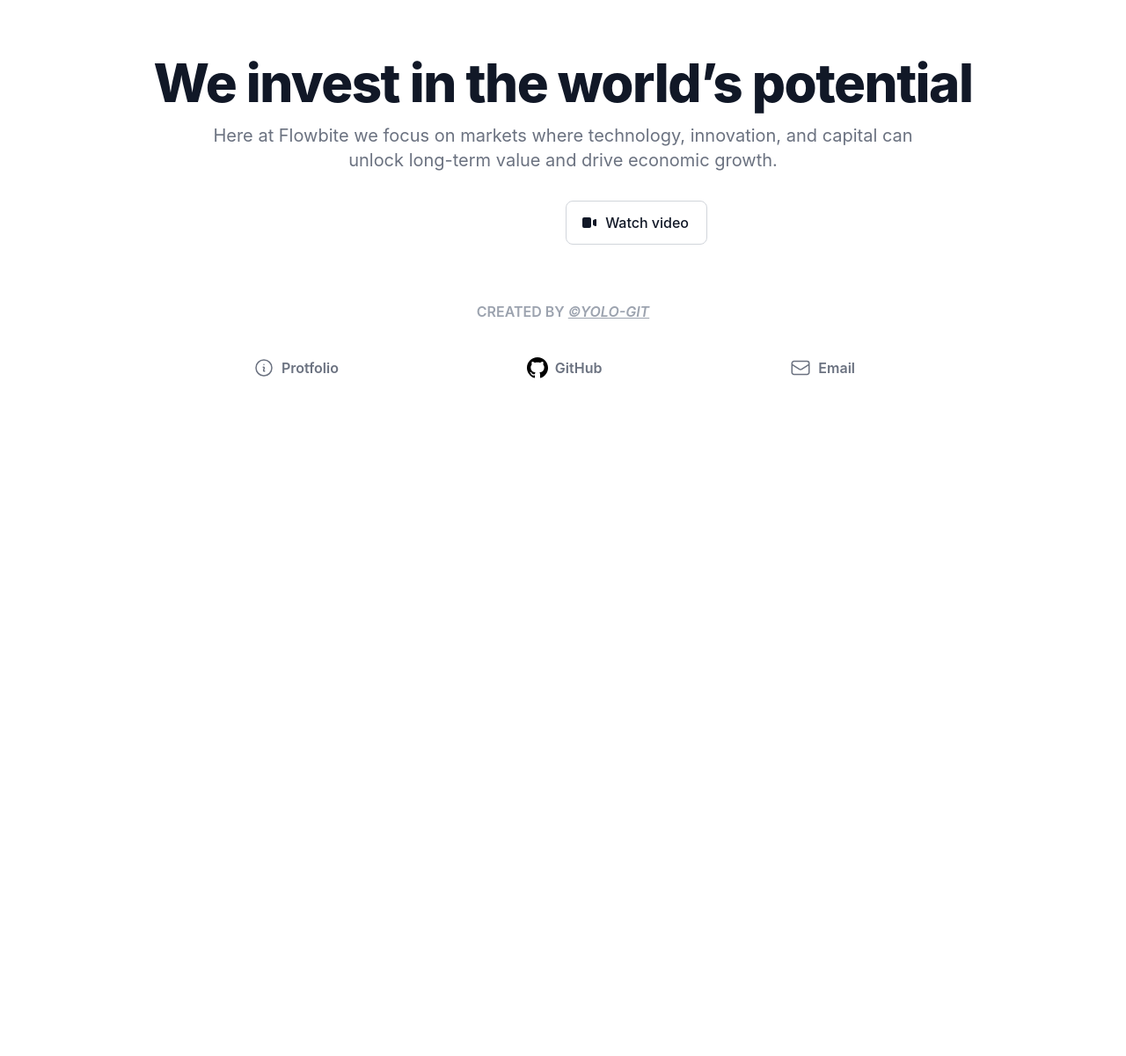
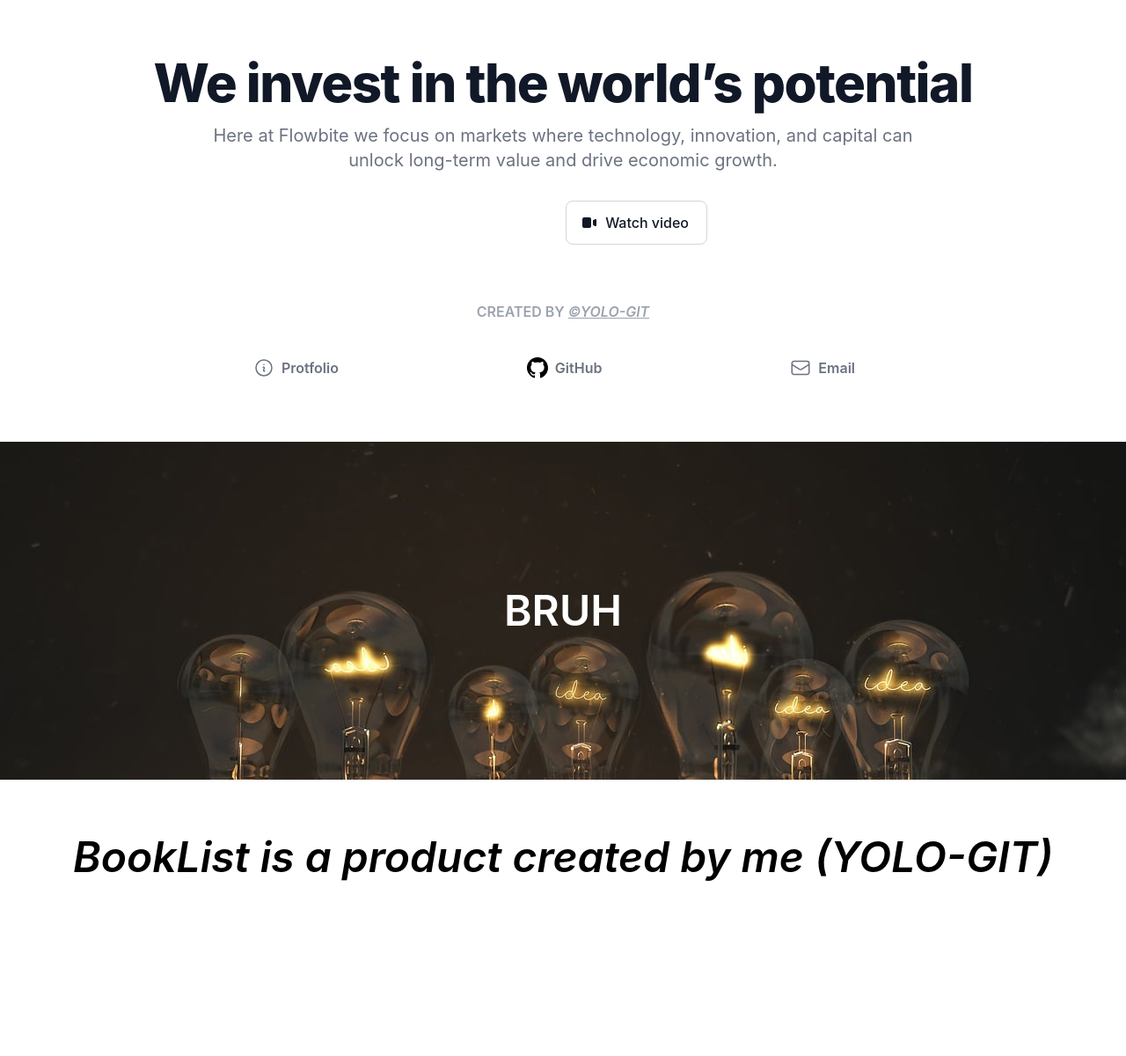
Before and after one commit to YOLO-GIT/Booklist, a PHP site: page /dist/about-us.html in a window 1280 px wide. Shown: the top 1200 px of the page at 88% size. Before the commit the page ends 430 px from the top, so only its background shows below. Run offline with PHP 8.4, Linux system fonts and the light colour scheme.

Commit message:
Some Modification

```diff
--- a/Post-Sets/dist/about-us.html
+++ b/Post-Sets/dist/about-us.html
@@ -1,5 +1,6 @@
 <!DOCTYPE html>
 <html lang="en">
+
 <head>
     <meta charset="UTF-8">
     <meta name="viewport" content="width=device-width, initial-scale=1.0">
@@ -7,6 +8,7 @@
     <link rel="icon" type="image/x-icon" href="../logo/book/Logo.png">
     <title>BookList || About Us</title>
 </head>
+
 <body>
     <section class="bg-white dark:bg-gray-900">
         <div class="py-8 px-4 mx-auto max-w-screen-xl text-center lg:py-16 lg:px-12">
@@ -86,5 +88,21 @@
             </div>
         </div>
     </section>
+    <!-- Banner -->
+    <div class="flex items-center justify-center h-96 bg-fixed bg-parallax bg-cover">
+        <h1 class="text-5xl font-semibold uppercase text-white">Bruh</h1>
+    </div>
+    <!-- Second Section -->
+    <section class="bg-white">
+        <div class="py-8 px-4 mx-auto max-w-screen-xl text-center lg:py-16 lg:px-12">
+            <h1 class="text-5xl text-center text-black font-semibold italic font-sans">BookList is a product created by
+                me (YOLO-GIT)</h1>
+        </div>
+    </section>
+    <!-- Second Banner -->
+    <div class="flex items-center justify-center h-96 bg-fixed bg-parallax2 bg-cover">
+        <h1 class="text-5xl font-semibold uppercase text-white">Bruh</h1>
+    </div>
 </body>
+
 </html>
--- a/Post-Sets/src/output.css
+++ b/Post-Sets/src/output.css
@@ -1065,6 +1065,10 @@ body::-webkit-scrollbar {
   height: 2.25rem;
 }
 
+.h-96 {
+  height: 24rem;
+}
+
 .h-full {
   height: 100%;
 }
@@ -1151,10 +1155,6 @@ body::-webkit-scrollbar {
 
 .max-w-xl {
   max-width: 36rem;
-}
-
-.max-w-lg {
-  max-width: 32rem;
 }
 
 .flex-1 {
@@ -2431,6 +2431,10 @@ body::-webkit-scrollbar {
   background-image: linear-gradient(to right, var(--tw-gradient-stops));
 }
 
+.bg-parallax {
+  background-image: url("../lighbulg.jpg");
+}
+
 .from-blue-500 {
   --tw-gradient-from: #3b82f6 var(--tw-gradient-from-position);
   --tw-gradient-to: rgb(59 130 246 / 0) var(--tw-gradient-to-position);
@@ -2486,6 +2490,10 @@ body::-webkit-scrollbar {
           box-decoration-break: clone;
 }
 
+.bg-cover {
+  background-size: cover;
+}
+
 .bg-fixed {
   background-attachment: fixed;
 }
@@ -2620,10 +2628,6 @@ body::-webkit-scrollbar {
   padding: 2rem;
 }
 
-.p-40 {
-  padding: 10rem;
-}
-
 .px-0 {
   padding-left: 0px;
   padding-right: 0px;
@@ -2794,6 +2798,10 @@ body::-webkit-scrollbar {
   vertical-align: super;
 }
 
+.font-sans {
+  font-family: Inter, ui-sans-serif, system-ui, -apple-system, system-ui, Segoe UI, Roboto, Helvetica Neue, Arial, Noto Sans, sans-serif, Apple Color Emoji, Segoe UI Emoji, Segoe UI Symbol, Noto Color Emoji;
+}
+
 .text-2xl {
   font-size: 1.5rem;
   line-height: 2rem;
@@ -2802,6 +2810,11 @@ body::-webkit-scrollbar {
 .text-4xl {
   font-size: 2.25rem;
   line-height: 2.5rem;
+}
+
+.text-5xl {
+  font-size: 3rem;
+  line-height: 1;
 }
 
 .text-base {
@@ -3819,19 +3832,14 @@ body::-webkit-scrollbar {
     margin-bottom: 0px;
   }
 
+  .sm\:my-2 {
+    margin-top: 0.5rem;
+    margin-bottom: 0.5rem;
+  }
+
   .sm\:my-20 {
     margin-top: 5rem;
     margin-bottom: 5rem;
-  }
-
-  .sm\:my-3 {
-    margin-top: 0.75rem;
-    margin-bottom: 0.75rem;
-  }
-
-  .sm\:my-2 {
-    margin-top: 0.5rem;
-    margin-bottom: 0.5rem;
   }
 
   .sm\:ml-64 {
@@ -3916,16 +3924,6 @@ body::-webkit-scrollbar {
     padding-bottom: 0px;
   }
 
-  .sm\:py-10 {
-    padding-top: 2.5rem;
-    padding-bottom: 2.5rem;
-  }
-
-  .sm\:py-12 {
-    padding-top: 3rem;
-    padding-bottom: 3rem;
-  }
-
   .sm\:py-5 {
     padding-top: 1.25rem;
     padding-bottom: 1.25rem;
--- a/Post-Sets/tailwind.config.js
+++ b/Post-Sets/tailwind.config.js
@@ -38,7 +38,11 @@ module.exports = {
                     'Segoe UI Symbol',
                     'Noto Color Emoji'
                 ]
-            }
+            },
+            backgroundImage: {
+                'parallax': 'url("../lighbulg.jpg")',
+                'parallax2': 'url("../pcez.jpg")'
+            },
         },
         plugins: [
             require('flowbite/plugin'),
```
